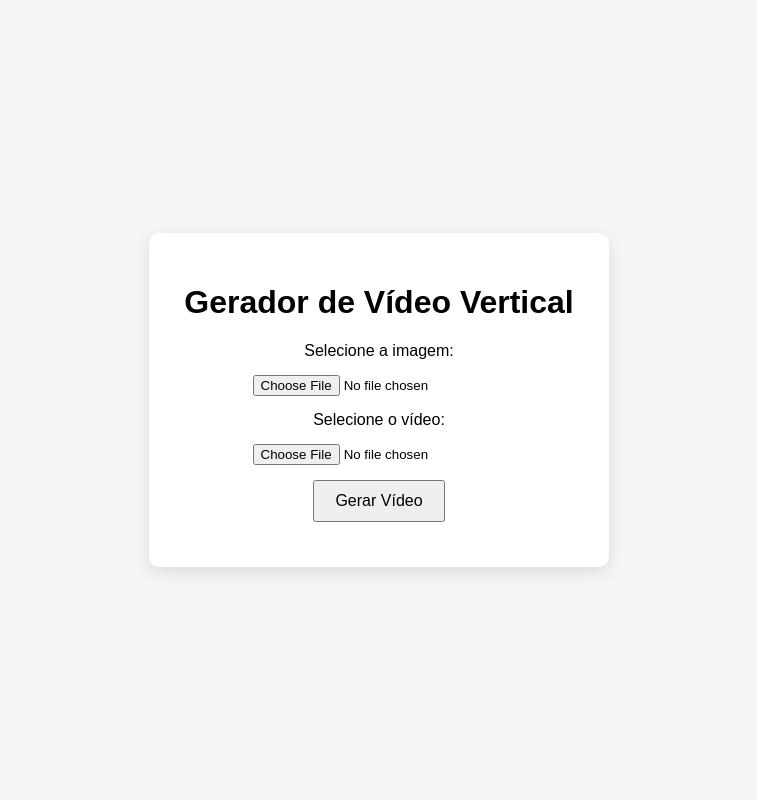
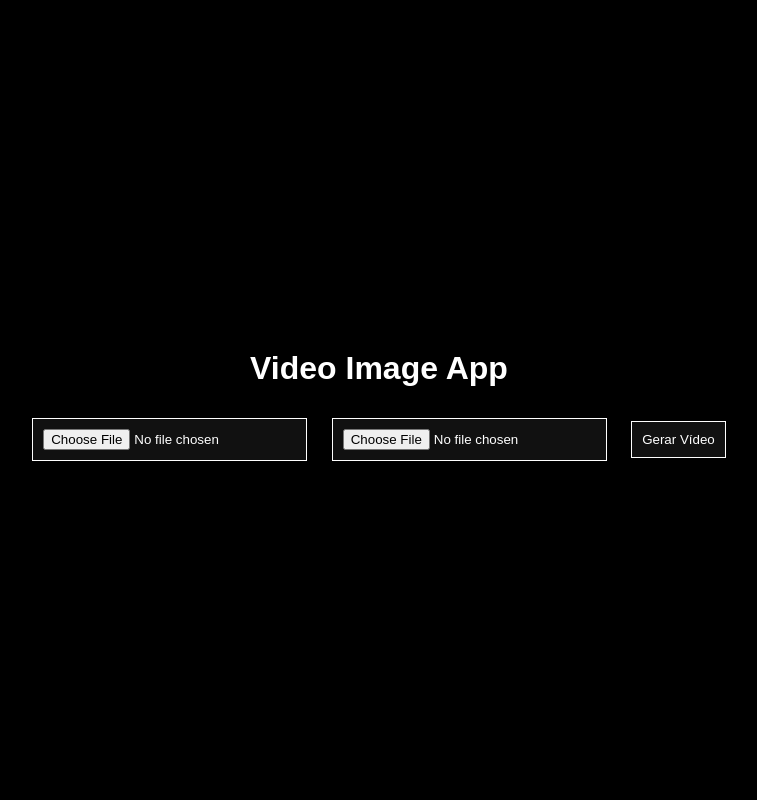
Before and after one commit to parzival53544/video-image-app, a Flask app: page / in a window 1280 px wide. Shown: the whole page, without its empty margins (261-1018 px from the left). Run offline with Flask 2, Linux system fonts and the light colour scheme.

Commit message:
Initial commit: upload fully functional video processing app with FFmpeg and Flask

```diff
--- a/main.py
+++ b/main.py
@@ -1,7 +1,7 @@
 import os
 import uuid
 import subprocess
-from flask import Flask, request, render_template, send_file, redirect, url_for
+from flask import Flask, request, render_template, send_file
 
 app = Flask(__name__)
 UPLOAD_FOLDER = "uploads"
@@ -10,73 +10,59 @@ OUTPUT_FOLDER = "outputs"
 os.makedirs(UPLOAD_FOLDER, exist_ok=True)
 os.makedirs(OUTPUT_FOLDER, exist_ok=True)
 
-# Função para rodar comando ffmpeg e capturar erros
-def run_ffmpeg(cmd):
-    result = subprocess.run(cmd, stdout=subprocess.PIPE, stderr=subprocess.PIPE, text=True)
-    if result.returncode != 0:
-        raise RuntimeError(f"Erro no ffmpeg: {result.stderr}")
-    return result
-
-# Remove silêncios do início e fim do áudio
-def trim_audio(input_audio, output_audio):
+def trim_audio(input_path, output_path):
+    """
+    Corta silêncios do início e do fim do áudio usando ffmpeg.
+    """
     cmd = [
-        "ffmpeg", "-y", "-i", input_audio,
-        "-af", "silenceremove=start_periods=1:start_threshold=-40dB:start_silence=0.5:stop_periods=1:stop_threshold=-40dB:stop_silence=0.5",
-        "-c:a", "aac", "-b:a", "320k",
-        output_audio
+        "ffmpeg", "-y", "-i", input_path,
+        "-af",
+        "silenceremove=start_periods=1:start_threshold=-50dB:start_silence=0.3:" +
+        "stop_periods=1:stop_threshold=-50dB:stop_silence=0.3",
+        "-c:a", "aac", "-b:a", "320k", output_path
     ]
-    run_ffmpeg(cmd)
+    subprocess.run(cmd, check=True)
 
 @app.route("/", methods=["GET", "POST"])
 def index():
     if request.method == "POST":
-        image = request.files.get("image")
-        video = request.files.get("video")
+        video_file = request.files.get("video")
+        image_file = request.files.get("image")
 
-        if not image or not video:
-            return "Por favor, envie uma imagem e um vídeo.", 400
+        if not video_file or not image_file:
+            return "Por favor, envie um vídeo e uma imagem.", 400
 
-        # Caminhos de upload
-        image_path = os.path.join(UPLOAD_FOLDER, f"{uuid.uuid4()}_{image.filename}")
-        video_path = os.path.join(UPLOAD_FOLDER, f"{uuid.uuid4()}_{video.filename}")
+        # Salva arquivos
+        video_path = os.path.join(UPLOAD_FOLDER, f"{uuid.uuid4()}_{video_file.filename}")
+        image_path = os.path.join(UPLOAD_FOLDER, f"{uuid.uuid4()}_{image_file.filename}")
+        video_file.save(video_path)
+        image_file.save(image_path)
 
-        image.save(image_path)
-        video.save(video_path)
+        # Extrai áudio
+        audio_path = os.path.join(UPLOAD_FOLDER, f"audio_{uuid.uuid4()}.aac")
+        subprocess.run([
+            "ffmpeg", "-y", "-i", video_path,
+            "-vn", "-c:a", "aac", "-b:a", "320k", audio_path
+        ], check=True)
 
-        # Nome final baseado na imagem
-        final_filename = f"{os.path.splitext(image.filename)[0]}.mp4"
-        output_path = os.path.join(OUTPUT_FOLDER, final_filename)
+        # Corta silêncios
+        trimmed_audio_path = os.path.join(UPLOAD_FOLDER, f"trimmed_{uuid.uuid4()}.aac")
+        trim_audio(audio_path, trimmed_audio_path)
 
-        # Ajusta imagem para 1080x1920
-        resized_image = os.path.join(UPLOAD_FOLDER, f"resized_{uuid.uuid4()}.png")
-        run_ffmpeg([
-            "ffmpeg", "-y", "-i", image_path,
-            "-vf", "scale=1080:1920:force_original_aspect_ratio=decrease,pad=1080:1920:(ow-iw)/2:(oh-ih)/2",
-            resized_image
-        ])
-
-        # Extrai áudio do vídeo
-        audio_file = os.path.join(UPLOAD_FOLDER, f"audio_{uuid.uuid4()}.aac")
-        run_ffmpeg([
-            "ffmpeg", "-y", "-i", video_path, "-vn",
-            "-c:a", "aac", audio_file
-        ])
-
-        # Remove silêncios
-        trimmed_audio = os.path.join(UPLOAD_FOLDER, f"trimmed_{uuid.uuid4()}.aac")
-        trim_audio(audio_file, trimmed_audio)
-
-        # Combina imagem + áudio
-        run_ffmpeg([
-            "ffmpeg", "-y", "-loop", "1", "-i", resized_image,
-            "-i", trimmed_audio,
+        # Cria vídeo final (imagem + áudio)
+        output_filename = f"{os.path.splitext(image_file.filename)[0]}.mp4"
+        output_path = os.path.join(OUTPUT_FOLDER, output_filename)
+        subprocess.run([
+            "ffmpeg", "-y", "-loop", "1", "-i", image_path,
+            "-i", trimmed_audio_path,
             "-c:v", "libx264", "-tune", "stillimage",
             "-c:a", "aac", "-b:a", "320k",
             "-pix_fmt", "yuv420p", "-shortest",
+            "-vf", "scale=1080:1920",
             output_path
-        ])
+        ], check=True)
 
-        return render_template("download.html", filename=final_filename)
+        return render_template("download.html", filename=output_filename)
 
     return render_template("index.html")
 
@@ -87,4 +73,4 @@ def download(filename):
 
 
 if __name__ == "__main__":
-    app.run(debug=True, host="0.0.0.0", port=5000)
+    app.run(host="0.0.0.0", port=5000, debug=True)
--- a/requirements.txt
+++ b/requirements.txt
@@ -1,3 +1,2 @@
 Flask>=2.2,<3.0
-moviepy
 python-dotenv
--- a/templates/index.html
+++ b/templates/index.html
@@ -2,35 +2,56 @@
 <html lang="pt-BR">
 <head>
     <meta charset="UTF-8">
-    <meta name="viewport" content="width=device-width, initial-scale=1.0">
-    <title>Gerador de Vídeo Vertical</title>
+    <title>Video Image App</title>
     <style>
-        body { font-family: Arial, sans-serif; display: flex; flex-direction: column; align-items: center; justify-content: center; height: 100vh; margin: 0; background: #f5f5f5; }
-        .container { background: #fff; padding: 30px; border-radius: 10px; box-shadow: 0 5px 15px rgba(0,0,0,0.1); text-align: center; width: 90%; max-width: 400px; }
-        input[type="file"] { margin: 15px 0; }
-        button { padding: 10px 20px; font-size: 16px; cursor: pointer; }
-        #status { margin-top: 15px; font-weight: bold; }
+        body {
+            background-color: #000;
+            color: #fff;
+            font-family: Arial, sans-serif;
+            display: flex;
+            justify-content: center;
+            align-items: center;
+            height: 100vh;
+            flex-direction: column;
+            margin: 0;
+        }
+        input, button {
+            margin: 10px;
+            padding: 10px;
+            background-color: #111;
+            border: 1px solid #fff;
+            color: #fff;
+        }
+        .loader {
+            border: 4px solid #fff;
+            border-top: 4px solid #000;
+            border-radius: 50%;
+            width: 30px;
+            height: 30px;
+            animation: spin 1s linear infinite;
+            display: none;
+            margin-top: 20px;
+        }
+        @keyframes spin {
+            0% { transform: rotate(0deg); }
+            100% { transform: rotate(360deg); }
+        }
     </style>
 </head>
 <body>
-    <div class="container">
-        <h1>Gerador de Vídeo Vertical</h1>
-        <form id="uploadForm" action="/" method="POST" enctype="multipart/form-data">
-            <label>Selecione a imagem:</label><br>
-            <input type="file" name="image" accept="image/*" required><br>
-            <label>Selecione o vídeo:</label><br>
-            <input type="file" name="video" accept="video/*" required><br>
-            <button type="submit">Gerar Vídeo</button>
-        </form>
-        <div id="status"></div>
-    </div>
+    <h1>Video Image App</h1>
+    <form id="uploadForm" method="post" enctype="multipart/form-data">
+        <input type="file" name="video" accept="video/*" required>
+        <input type="file" name="image" accept="image/*" required>
+        <button type="submit">Gerar Vídeo</button>
+    </form>
+    <div class="loader" id="loader"></div>
 
     <script>
-        const form = document.getElementById("uploadForm");
-        const statusDiv = document.getElementById("status");
-
-        form.addEventListener("submit", function(e) {
-            statusDiv.textContent = "Processando vídeo, aguarde...";
+        const form = document.getElementById('uploadForm');
+        const loader = document.getElementById('loader');
+        form.addEventListener('submit', () => {
+            loader.style.display = 'block';
         });
     </script>
 </body>
```
Also changed, not shown: templates/download.html (+22 -11 lines), 1 other file.
